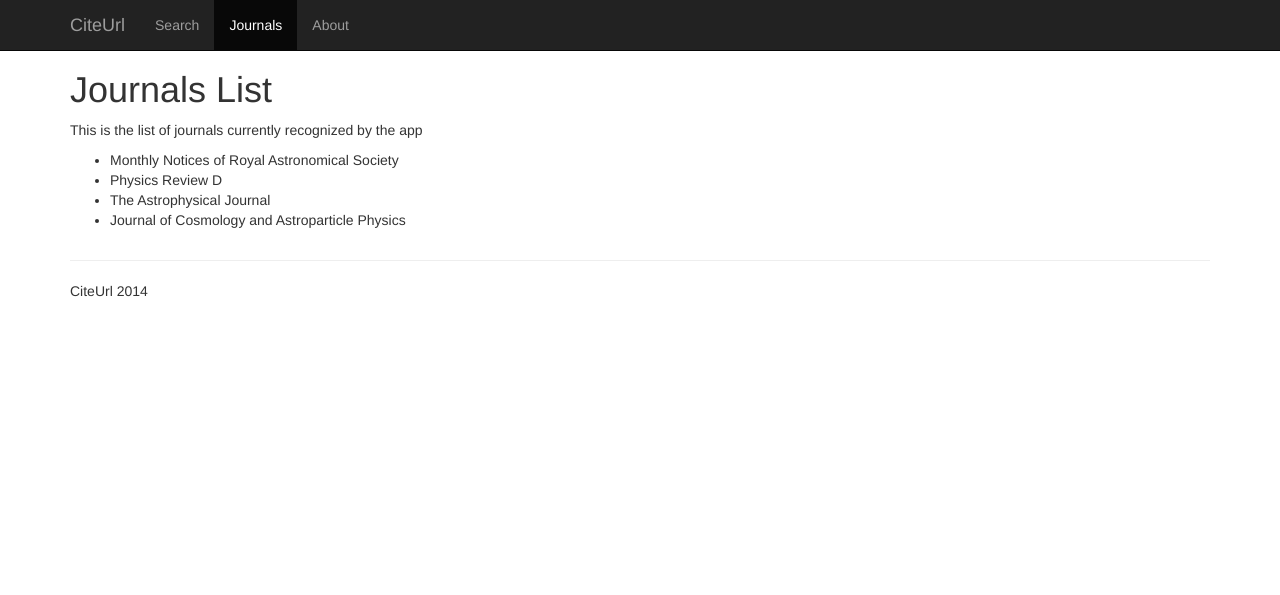
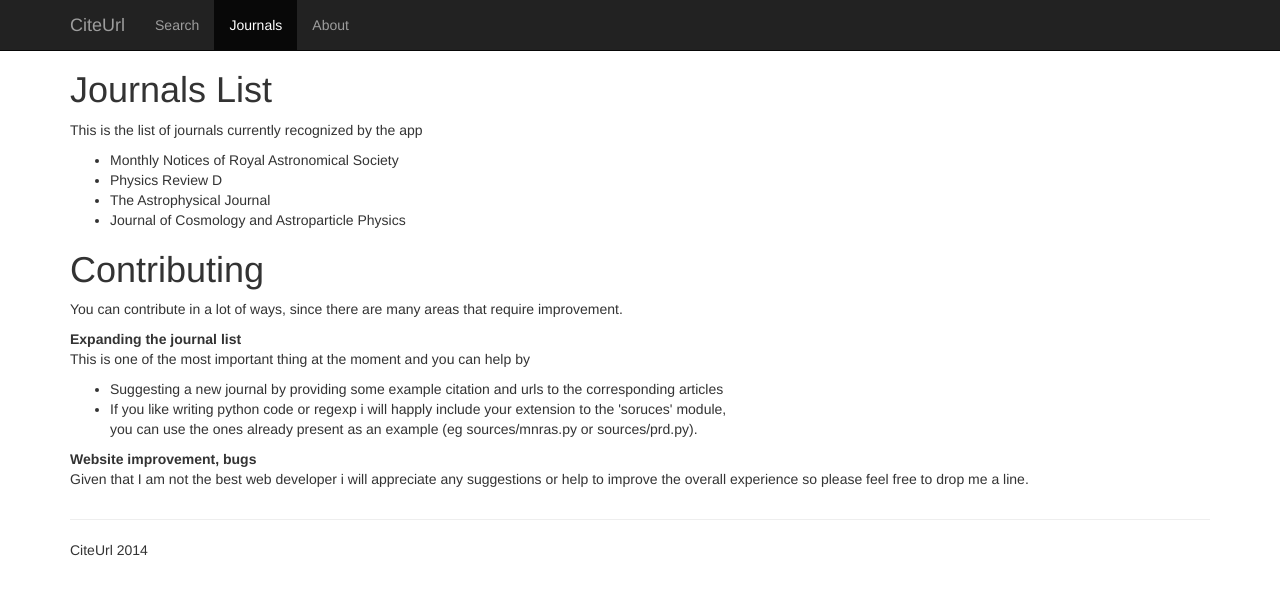
Before and after one commit to antbbn/citeurl-web, a Flask app: page /journals in a window 1280 px wide. Shown: the top 595 px of the page. Run offline with Flask 2, Linux system fonts and the light colour scheme; some libraries are stand-ins or nearby versions.

Commit message:
Added Contributing to Journals

```diff
--- a/app/templates/journals.html
+++ b/app/templates/journals.html
@@ -13,5 +13,19 @@
             {% endfor %}
         </ul>
         {% endif %}
+        <h1>Contributing</h1>
+
+        <p>You can contribute in a lot of ways, since there are many areas          that require improvement.<p>
+
+        <p><b>Expanding the journal list</b><br>
+       This is one of the most important thing at the moment and you can help by
+        <ul>
+            <li> Suggesting a new journal by providing some example citation and urls to the corresponding articles</li>
+            <li> If you like writing python code or regexp i will happly include your extension to the 'soruces' module,<br>
+            you can use the ones already present as an example (eg sources/mnras.py or sources/prd.py).</li>
+        </ul>
+        <p><b>Website improvement, bugs</b><br>
+        Given that I am not the best web developer i will appreciate any suggestions or help to improve the overall experience so please feel free to drop me a line.</p>
+
       </div>
 {% endblock %}
```
